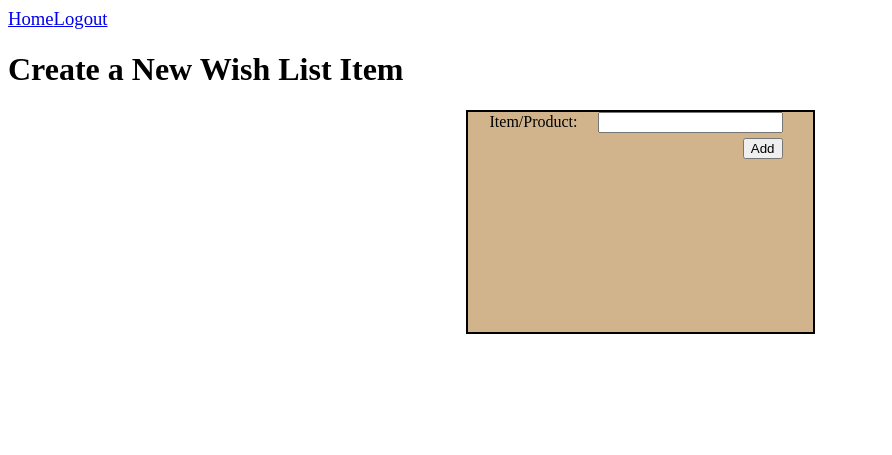
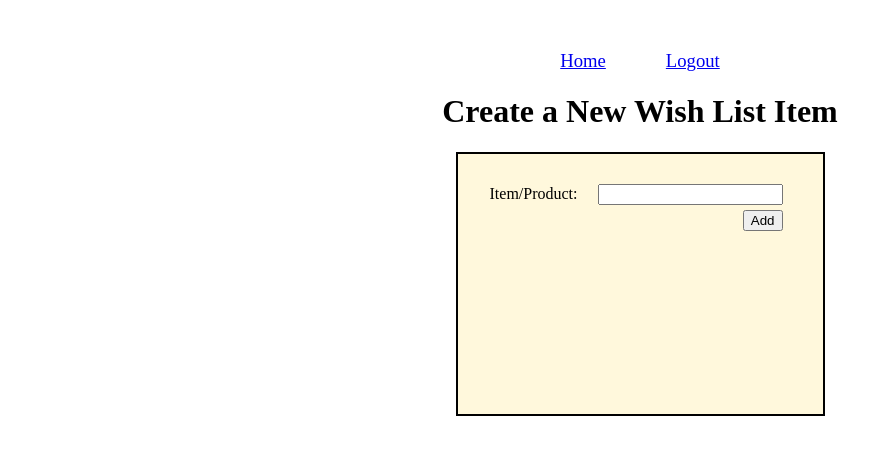
Before and after one commit to rlyost/djangoORM_loginandreg_assign, a Django app: page /add in a window 1280 px wide. Shown: the top 455 px of the page, without its empty margins (0-892 px from the left). Run offline with Django 3.2, Linux system fonts and the light colour scheme; parts of the project's set-up code (start-up, migrations or seed data) failed here and were passed over.

Commit message:
minor fixes

```diff
--- a/apps/logreg/static/css/logreg/logreg.css
+++ b/apps/logreg/static/css/logreg/logreg.css
@@ -1,5 +1,5 @@
 #wrapper {
-    width: 600px;
+    width:100%;
     margin: 50px auto;
     text-align: center;
 }
@@ -16,6 +16,12 @@
     font-size: 18pt;
     text-align: center;
 }
+.options {
+    margin: 0 30px;
+}
+.addpage {
+    padding: 30px 10px;
+}
 h2 {
     margin: 20px 30px 20px 20px;
 }
@@ -25,7 +31,7 @@ a {
 }
 form {
     border: 2px solid black;
-    background-color: tan;
+    background-color: cornsilk;
     width: 345px;
     margin: 0 auto;
     padding-bottom: 20px;
@@ -40,6 +46,7 @@ label {
 }
 table {
     border: 2px solid black;
+    margin: 0 auto;
 }
 th {
     border-left: 2px solid black;
--- a/apps/logreg/templates/logreg/add.html
+++ b/apps/logreg/templates/logreg/add.html
@@ -5,6 +5,7 @@
     <link rel='stylesheet' href="{% static 'css/logreg/logreg.css' %}" media="screen" title="no title" charset="utf-8">
 </head>
 <body>
+    <div id='wrapper'>
         <a href="{%url 'dash' %}" class="options">Home</a><a href="{%url 'logoff' %}" class="options">Logout</a>
         <h1>Create a New Wish List Item</h1>
         <form action='/additem' method='POST' class='addpage'>
@@ -13,5 +14,6 @@
             <label for="id"><input type="hidden" name="id" id="id" value="{{ request.session.id }}"></label>
             <input type="submit" value="Add" class='comment_but'>
         </form>
+    </div>
 </body>
 </html>
--- a/apps/logreg/templates/logreg/dash.html
+++ b/apps/logreg/templates/logreg/dash.html
@@ -6,6 +6,7 @@
     <link rel='stylesheet' href="{% static 'css/logreg/logreg.css' %}" media="screen" title="no title" charset="utf-8">
 </head>
 <body>
+    <div id='wrapper'>
         <a href="{%url 'logoff' %}" class="options">Logout</a>
         <h1>Hello {{ request.session.name }}</h1>
 
@@ -51,7 +52,7 @@
             </tr>
             {% for item in otheritems %}
                 <tr>
-                <td><a href="{%url 'wish' id=user.id %}" class="options">{{ item.item_name }}</a></td>
+                    <td><a href="{%url 'wish' id=item.id %}" class="options">{{ item.item_name }}</a></td>
                     <td>{{ item.user.name }}</td>
                     <td>{{ item.created_at }}</td>
                     <td>
@@ -67,5 +68,6 @@
             </tr>
         </table>
         <a href="{%url 'add'  %}" class="options">Add Item</a>
+    </div>
 </body>
 </html>
--- a/apps/logreg/templates/logreg/index.html
+++ b/apps/logreg/templates/logreg/index.html
@@ -31,7 +31,7 @@
             <label for="name">Name:<input type="text" name="name" id="name"></label>
             <label for="user_name">Username:<input type="text" name="user_name" id="user_name"></label>
             <label for="regpassword">Password:<input type="password" name="regpassword" id="regpassword"></label>
-            <p>*Password should be at least 8 charaters</p>
+            <p>*Password should be at least 8 characters.</p>
             <label for="regpassword2">Confirm PW:<input type="password" name="regpassword2" id="regpassword2"></label>
             <label for="hired_at">Date Hired:<input type="date" name="hired_at" id="hired_at"></label>
             <input type="submit" value="Register">
```
Also changed, not shown: apps/logreg/templates/logreg/success.html (deleted, +0 -23 lines), apps/logreg/templates/logreg/wish.html (+12 -6 lines), db.sqlite3, 3 other files. Lines whose indentation alone changed are shown as unchanged.
